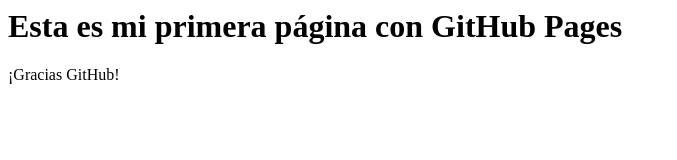
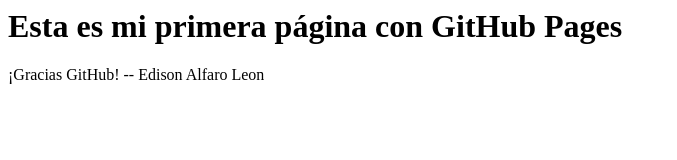
Before and after one commit to EddieAlfaro/MyFirstRepo, a plain HTML site: page index.html in a window 1280 px wide. Shown: the whole page, without its empty margins (0-677 px from the left). Drawn offline with Linux system fonts and the light colour scheme.

Commit message:
Update index.html
EA_2

```diff
--- a/index.html
+++ b/index.html
@@ -1,4 +1,4 @@
 <html>
 <h1> Esta es mi primera página con GitHub Pages </h1>
-<p>¡Gracias GitHub!</p>
+<p>¡Gracias GitHub! -- Edison Alfaro Leon</p>
 </html>
```
